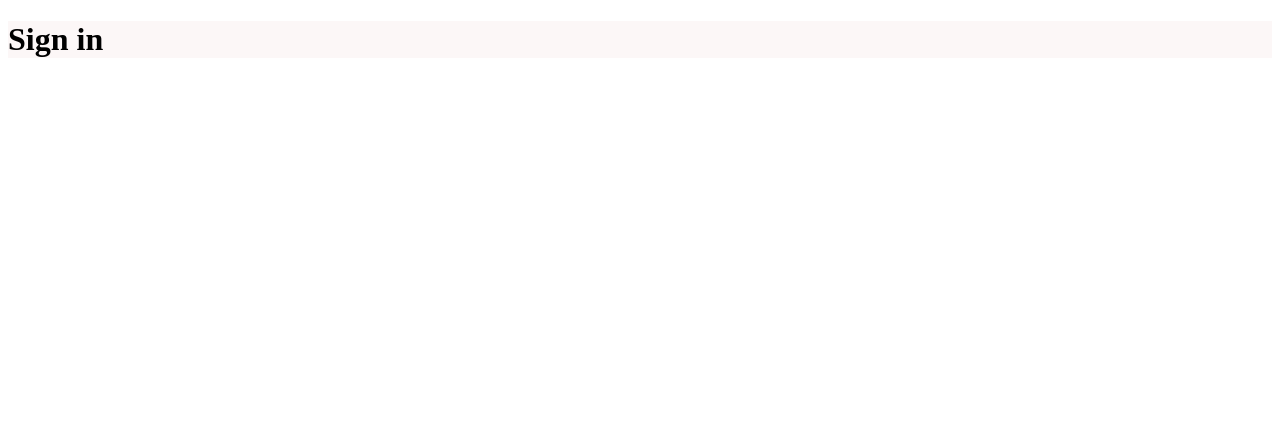
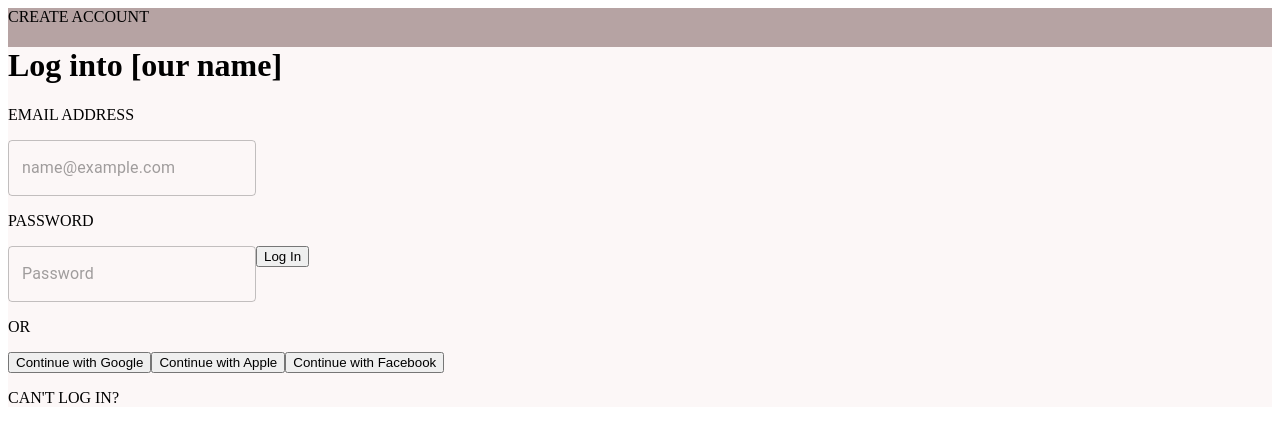
Before and after one commit to TBD15/version1, a React app: page / in a window 1280 px wide. Shown: the top 442 px of the page. Built offline with nearby package versions, Linux system fonts and the light colour scheme.

Commit message:
general set up

```diff
--- a/client/pages/components/SignInBox/SignInBox.tsx
+++ b/client/pages/components/SignInBox/SignInBox.tsx
@@ -1,10 +1,38 @@
 import * as React from "react";
+import Button from "@mui/material/Button";
+import TextField from "@mui/material/TextField";
 import styles from "./SignInBox.module.scss";
 const SignInBox: React.FC = () => {
   return (
     <div className={styles.main}>
+      <header> CREATE ACCOUNT</header>
       <div className={styles.innerBox}>
-        <h1>Sign in</h1>
+        <h1>Log into [our name]</h1>
+        <form className={styles.form} noValidate>
+          <p> EMAIL ADDRESS</p>
+          <TextField
+            className={styles.input}
+            id='email'
+            name='email'
+            color='primary'
+            placeholder='name@example.com'
+          />
+          <p> PASSWORD</p>
+          <TextField
+            className={styles.input}
+            id='password'
+            name='password'
+            color='primary'
+            placeholder='Password'
+          />
+          <button>Log In</button>
+        </form>
+
+        <p>OR</p>
+        <button>Continue with Google</button>
+        <button>Continue with Apple</button>
+        <button>Continue with Facebook</button>
+        <p>CAN'T LOG IN?</p>
       </div>
     </div>
   );
```
